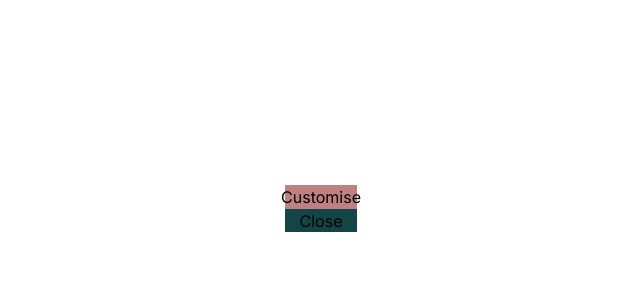
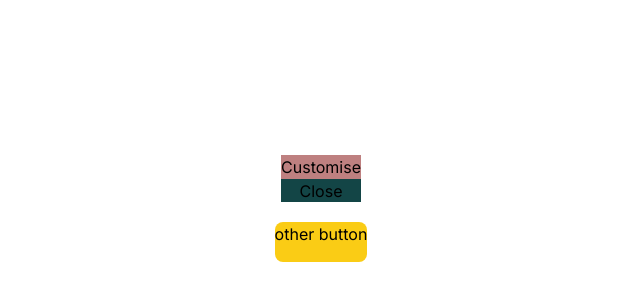
Before and after one commit to rurigrass/tailor-made-sites, a Next.js app: page /button in a window 1280 px wide. Shown: the part 192-492 px from the top of the page, without its empty margins (319-959 px from the left). Built offline with nearby package versions, Linux system fonts and the light colour scheme; what tailwindcss-3d would draw is missing.

Commit message:
overflow button change

```diff
--- a/src/app/button/page.tsx
+++ b/src/app/button/page.tsx
@@ -10,7 +10,7 @@ const Page = ({}) => {
   const { backgroundColour, primaryColour } = useColoursStore();
   const [isOpen, setIsOpen] = useState<boolean>(true);
   return (
-    <div className="h-[100vh]  flex flex-col items-center justify-center">
+    <div className="h-[100vh]  flex flex-col gap-5 items-center justify-center">
       <CustomiserButton
         primaryColour={primaryColour}
         backgroundColour={backgroundColour}
@@ -19,6 +19,9 @@ const Page = ({}) => {
           setIsOpen(!isOpen);
         }}
       />
+      <div className="h-10 w-30 rounded-lg overflow-hidden">
+        <div className="h-full w-full bg-yellow-400">other button</div>
+      </div>
     </div>
   );
 };
--- a/src/components/customiser/CustomiserButton.tsx
+++ b/src/components/customiser/CustomiserButton.tsx
@@ -16,7 +16,7 @@ const CustomiserButton = ({
   console.log(isOpen);
 
   return (
-    <div className="h-12 w-24 p-3 rounded-lg cursor-pointer overflow-hidden">
+    <div className="h-12 w-30 p-3 rounded-lg cursor-pointer overflow-hidden">
       <motion.div
         className="relative w-full h-full"
         animate={{ top: isOpen ? "-0.7rem" : "-3.8rem" }}
```
